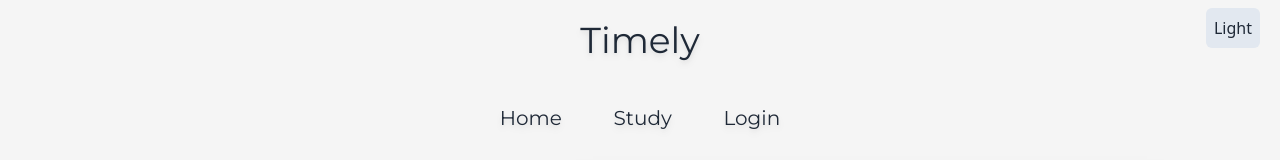
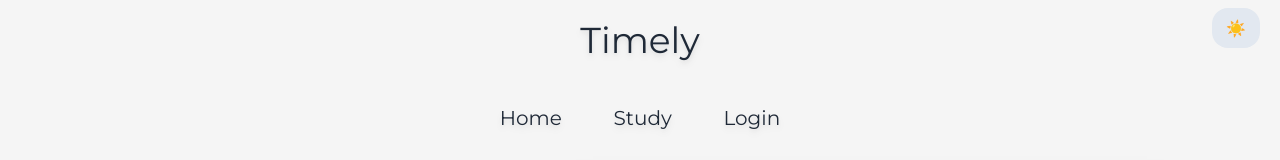
Before and after one commit to TopicTrackerReact/TopicTrackerReact, a Next.js app: page / in a window 1280 px wide. Shown: the top 160 px of the page. Built offline with nearby package versions, Linux system fonts and the light colour scheme.

Commit message:
Updates emojis for light/dark mode

```diff
--- a/src/app/theme-switcher.tsx
+++ b/src/app/theme-switcher.tsx
@@ -13,8 +13,8 @@ export const ThemeSwitcher = () => {
   if (!mounted) return null;
 
   return (
-    <button className="w-fit absolute right-5 top-2 p-2 rounded-md hover:scale-110 active:scale-100 duration-200 bg-slate-200 dark:bg-slate-200" onClick={(() => setTheme(theme === "dark" ? "light": "dark"))}>
-      {theme === "light" ? "Dark": "Light"}
+    <button className="w-[3rem] absolute right-5 top-2 p-2 rounded-2xl hover:scale-110 active:scale-100 duration-200 bg-slate-200 dark:bg-slate-200" onClick={(() => setTheme(theme === "dark" ? "light": "dark"))}>
+      {theme === "light" ?  "🌙": "☀️"}
     </button>
   )
 };
```
